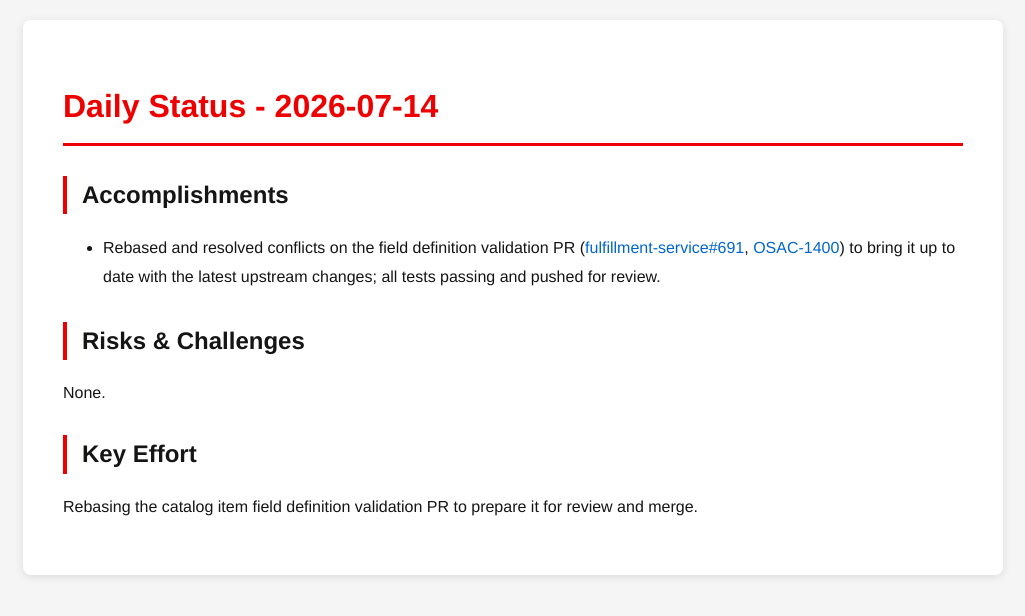
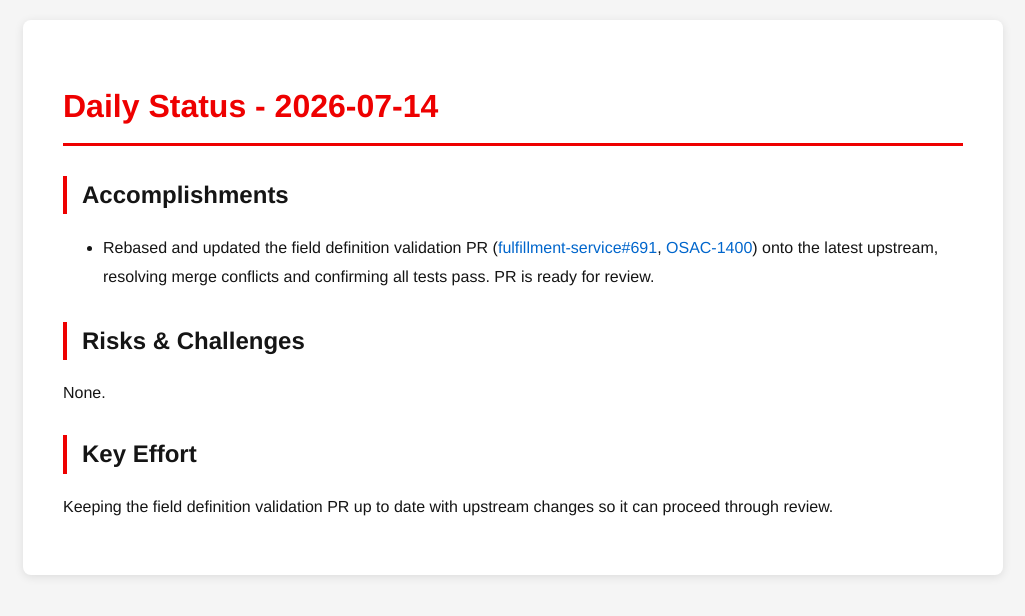
Before and after one commit to tzvatot/daily-status, a Jekyll site: the page built from 2026-07-14.md, in a window 1280 px wide. Shown: the top 616 px of the page, without its empty margins (127-1152 px from the left). Built offline with Jekyll 4.4.1, drawn with Linux system fonts in a browser that asks for light colours.

Commit message:
Daily status update - 2026-07-14

```diff
--- a/2026-07-14.md
+++ b/2026-07-14.md
@@ -7,10 +7,10 @@ date: 2026-07-14
 # Daily Status - 2026-07-14
 
 ## Accomplishments
-- Rebased and resolved conflicts on the field definition validation PR ([fulfillment-service#691](https://github.com/osac-project/fulfillment-service/pull/691), [OSAC-1400](https://redhat.atlassian.net/browse/OSAC-1400)) to bring it up to date with the latest upstream changes; all tests passing and pushed for review.
+- Rebased and updated the field definition validation PR ([fulfillment-service#691](https://github.com/osac-project/fulfillment-service/pull/691), [OSAC-1400](https://redhat.atlassian.net/browse/OSAC-1400)) onto the latest upstream, resolving merge conflicts and confirming all tests pass. PR is ready for review.
 
 ## Risks & Challenges
 None.
 
 ## Key Effort
-Rebasing the catalog item field definition validation PR to prepare it for review and merge.
+Keeping the field definition validation PR up to date with upstream changes so it can proceed through review.
```
